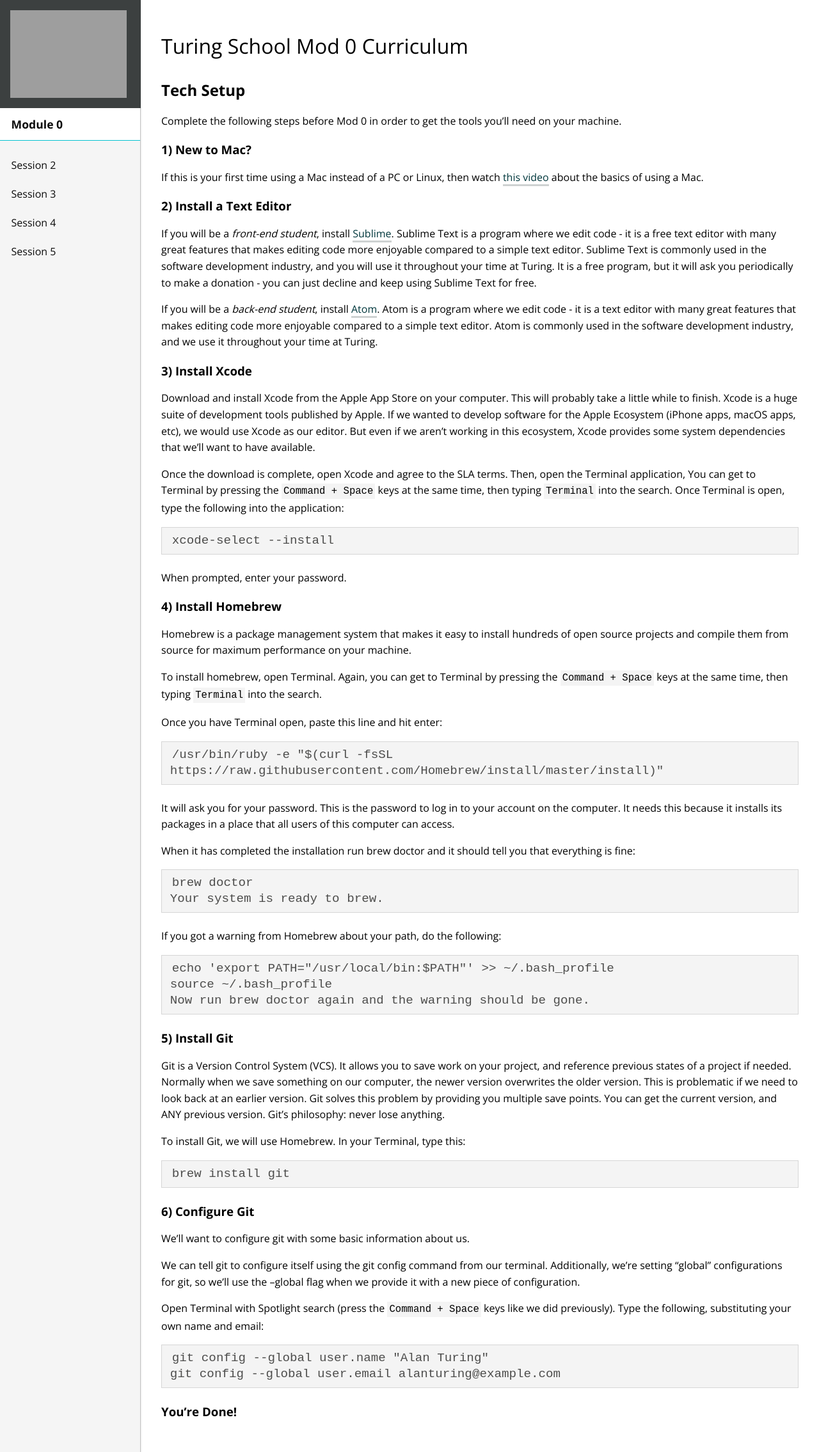
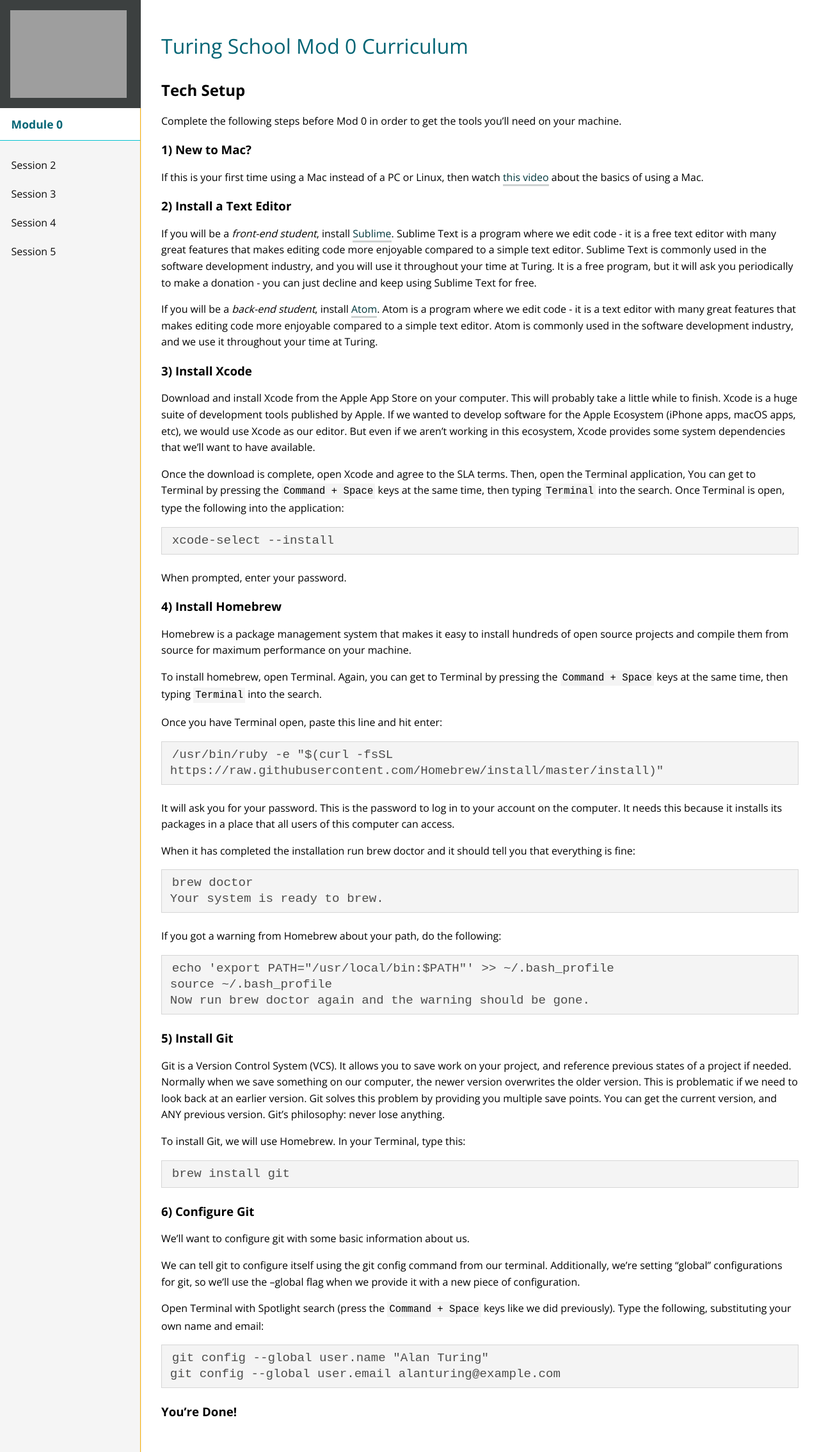
Before and after one commit to turingschool/mod-0-curriculum, a Jekyll site: the page built from index.md, in a window 1280 px wide. Shown: the whole page at 64% size. Built offline with Jekyll 4.4.1, drawn with Linux system fonts in a browser that asks for light colours; nearby versions of some CDN libraries.

Commit message:
add styling

```diff
--- a/_sass/base.scss
+++ b/_sass/base.scss
@@ -112,3 +112,20 @@
 .underline {
   text-decoration: underline;
 }
+
+.goals-agenda {
+  background-color: lighten(#9b0428, 55);
+  border: 1px solid #9b0428;
+  padding: 1em;
+}
+
+.goals-agenda div {
+  display: inline-block;
+  width: 45%;
+  margin-left: 1em;
+  vertical-align: top;
+}
+
+.goals-agenda div h3 {
+  text-align: center;
+}
--- a/_sass/sidebar.scss
+++ b/_sass/sidebar.scss
@@ -21,13 +21,17 @@
   }
 }
 
+h1 {
+  color: #036575;
+}
+
 .sidebar {
   min-width: $sidebar-width;
   max-width: $sidebar-width;
 
   background-color: $sidebar-color;
   color: invert($sidebar-color);
-  border-right: 1px solid darken($sidebar-color, 20);
+  border-right: 1px solid #f9ae06;
   box-shadow: 1px 1px 2px #eee;
 
   @media (max-width: $tablet-width) {
@@ -82,11 +86,11 @@
     color: invert($sidebar-color);
 
     &:hover {
-      background-color: darken($sidebar-color, 10);
+      background-color: #f9ae06;
     }
 
     &:active {
-      background-color: $teal;
+      background-color: #f9ae06;
       box-shadow: 0 0 2px rgba(0, 0, 0, 0.5);
     }
   }
@@ -113,3 +117,7 @@
 .active-link {
   background-color: lighten(#98a1a2, 20);
 }
+
+.active {
+  background-color: red;
+}
```
